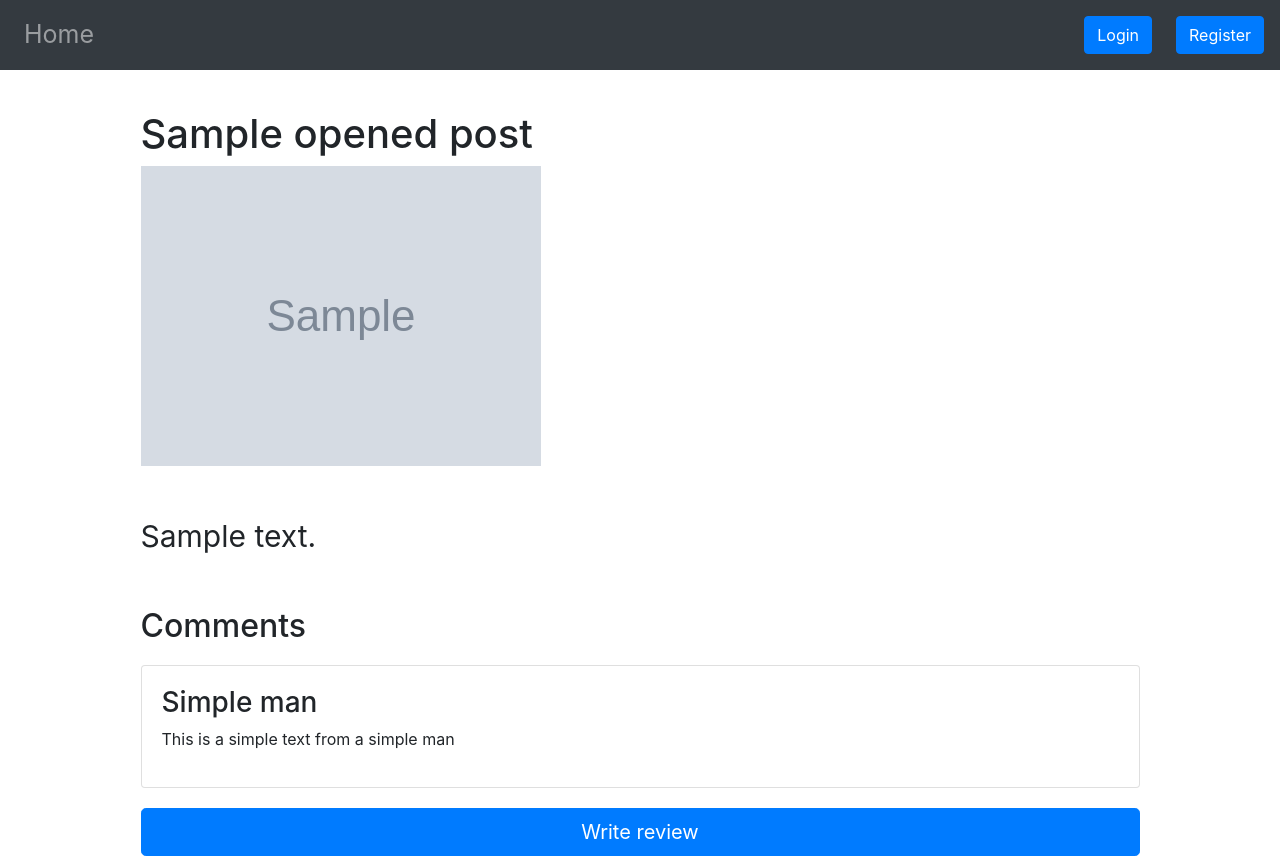
After one commit to AndreiAvram123/Social-media-website, a PHP site: template Views/OpenedPost.phtml in a window 1280 px wide. The commit adds this page. Run offline with PHP 8.4, Linux system fonts and the light colour scheme; the template is opened without the code that fills it: most values are stand-ins (such as "Sample title", 1, 10 or a date in 2020); grey boxes marked "Sample" are stand-in pictures.

Commit message:
-refactored the database system -refactored view files -working on writing review system

```diff
--- a/AddPost.php
+++ b/AddPost.php
@@ -1,7 +1,6 @@
 <?php
 require_once('Data/DatabaseHandler.php');
 require_once('Views/AddPost.phtml');
-include ("Modals/WarningModal.phtml");
 
 
 if (isset($_POST["addPostButton"])) {
@@ -16,6 +15,7 @@ if (isset($_POST["addPostButton"])) {
         if ($serverImageLocation != "") {
             $databaseHandler->uploadPost($postAuthor,
                 $postTitle, $postContent, $postCategoryName, $postDate, $serverImageLocation);
+            displayWarningMessage("You successfully added your post:). Go to main page to check it.");
         }else{
             displayWarningMessage("Please select a valid image");
         }
--- /dev/null
+++ b/Views/OpenedPost.phtml
@@ -0,0 +1,22 @@
+<?php require "Views/pageElements/Header.phtml";
+
+?>
+<div class="centered-container mt-4">
+
+    <h1 > <?php echo $openedPost->getPostTitle() ?></h1>
+    <img src="<?php echo $openedPost->getPostImage()?>" class="image-post-opened">
+    <p class="post-text mt-5"> <?php echo $openedPost->getPostContent();?> </p>
+
+    <div class="comments-area mt-5">
+        <h2>Comments</h2>
+        <div class="comment card">
+            <div class="comment-body">
+                <h3>Simple man</h3>
+                <p>This is a simple text from a simple man</p>
+            </div>
+        </div>
+
+        <button type="submit" class="btn btn-primary btn-block btn-lg" name="writeReview">Write review</button>
+    </div>
+
+</div>
--- a/Views/PostCard.phtml
+++ b/Views/PostCard.phtml
@@ -5,7 +5,7 @@
             <h4 class="card-title text-primary">  <?php echo $post->getPostTitle() ?></h4>
             <h5> <?php echo $post->getPostTitle() ?></h5>
         </header>
-        <img src="<?php echo $post->getPostImage()?>" class="card-img-top">
+        <img src="<?php echo $post->getPostImage()?>" class="card-img-top card-image">
 
         <div class="card-body">
             <p class="card-text"> <?php echo $post->getPostContent()?></p>
--- a/Views/index.phtml
+++ b/Views/index.phtml
@@ -1,5 +1,5 @@
 <?php require_once "Data/DatabaseHandler.php";
-require "Views/pageElements/Header.phtml";
+   require "Views/pageElements/Header.phtml";
 ?>
 
 <!-- Content here -->
--- /dev/null
+++ b/Views/pageElements/Container.phtml
@@ -0,0 +1,12 @@
+
+<div class="container mt-3">
+    <?php
+    if ($isUserLoggedIn) {
+        include "Modals/ConfimationModal.phtml";
+    } else {
+        include "Modals/LoginModal.phtml";
+        include "Modals/RegisterModal.phtml";
+
+    }
+    include ("Modals/WarningModal.phtml");
+    ?>
--- a/Views/pageElements/Header.phtml
+++ b/Views/pageElements/Header.phtml
@@ -4,7 +4,6 @@
     <meta charset="utf-8">
     <meta http-equiv="X-UA-Compatible" content="IE=edge">
     <meta name="viewport" content="width=device-width, initial-scale=1">
-    <link rel="stylesheet" href="css/myCSS.css">
     <link rel="stylesheet" href="https://cdnjs.cloudflare.com/ajax/libs/font-awesome/4.7.0/css/font-awesome.min.css">
     <link rel="stylesheet" href="https://stackpath.bootstrapcdn.com/bootstrap/4.3.1/css/bootstrap.min.css"
           integrity="sha384-ggOyR0iXCbMQv3Xipma34MD+dH/1fQ784/j6cY/iJTQUOhcWr7x9JvoRxT2MZw1T" crossorigin="anonymous">
@@ -17,6 +16,7 @@
     <script src="https://stackpath.bootstrapcdn.com/bootstrap/4.3.1/js/bootstrap.min.js"
             integrity="sha384-JjSmVgyd0p3pXB1rRibZUAYoIIy6OrQ6VrjIEaFf/nJGzIxFDsf4x0xIM+B07jRM"
             crossorigin="anonymous"></script>
+    <link rel="stylesheet" href="css/myCSS.css">
 
 </head>
 
@@ -29,7 +29,7 @@
     </button>
 
     <?php
-    if (isset($_SESSION['Username'])) {
+    if (isset($_SESSION['user_email'])) {
         $isUserLoggedIn = true;
     } else {
         $isUserLoggedIn = false;
@@ -41,9 +41,6 @@
             <li class="nav-item">
                 <a class="nav-link" href="index.php" id="home">Home <span class="sr-only">(current)</span></a>
             </li>
-            <li class="nav-item">
-                <a class="nav-link" href="Categories.php">Categories</a>
-            </li>
             <?php
             if ($isUserLoggedIn) {
                 include "profileOptions.html";
@@ -51,7 +48,10 @@
             ?>
         </ul>
     </div>
-    <!--Trigger buttons for modal -->
+    <?php
+       if(!$isUserLoggedIn) {
+           ?>
+
     <button type="button" class="btn btn-primary mr-4" data-toggle="modal" data-target="#loginModal">
         Login
     </button>
@@ -59,18 +59,20 @@
     <button type="button" class="btn btn-primary" data-toggle="modal" data-target="#signUpModal">
         Register
     </button>
+           <?php
+       }else {
+
+           ?>
+           <form action="index.php" method="post">
+           <button type="submit" name="signOutButton" class="btn btn-primary mr-4" >
+               Sign out
+           </button>
+           </form>
+           <?php
+
+       }
+    ?>
 </nav>
-
-<div class="container mt-3">
-    <?php
-    if ($isUserLoggedIn) {
-        //todo
-        //only include the small  button
-        include "Modals/ConfimationModal.phtml";
-    } else {
-        include "Modals/LoginModal.phtml";
-        include "Modals/RegisterModal.phtml";
-
-    }
-    include ("Modals/WarningModal.phtml");
-  ?>
+<?php
+ include "Container.phtml";
+?>
--- a/css/myCSS.css
+++ b/css/myCSS.css
@@ -4,16 +4,18 @@
 .page-title{
     color:#007BFF;
 }
-.image-post{
-    max-width: 50vw;
-    max-height:40vh;
+.card-image{
+  max-height: 40vh;
+}
+.image-post-opened{
+    max-width: 70vw;
 }
 .centered-container{
-    width: 60%;
+    width: 90%;
     margin:auto;
 }
 .post-text{
-    font-size: 20px;
+    font-size: 30px;
 }
 .text-area{
     resize: none;
--- a/index.php
+++ b/index.php
@@ -1,9 +1,7 @@
 <?php
 session_start();
-
 require ("SessionHandler.php");
-include ("Views/index.phtml");
-
+require ("Views/index.phtml");
 
 if (isset($_POST['signOutButton'])) {
     signUserOut();
```
Also changed, not shown: Data/DatabaseHandler.php (+23 -3 lines), OpenedPost.php (+7 -4 lines), SessionHandler.php (+6 -5 lines), Views/ExtendedPost.phtml (deleted, +0 -35 lines), Modals/WriteReviewModal.phtml (added).
